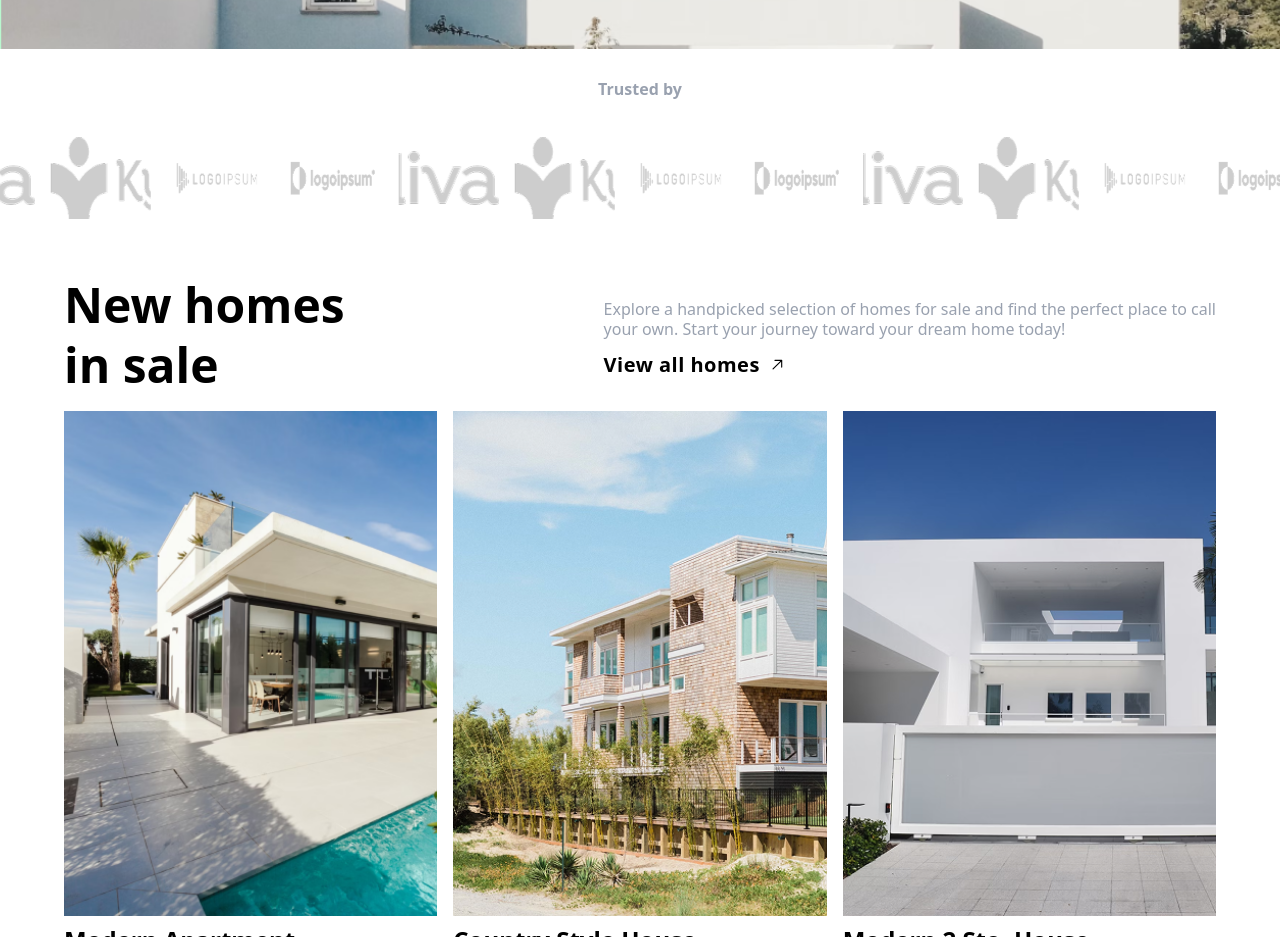
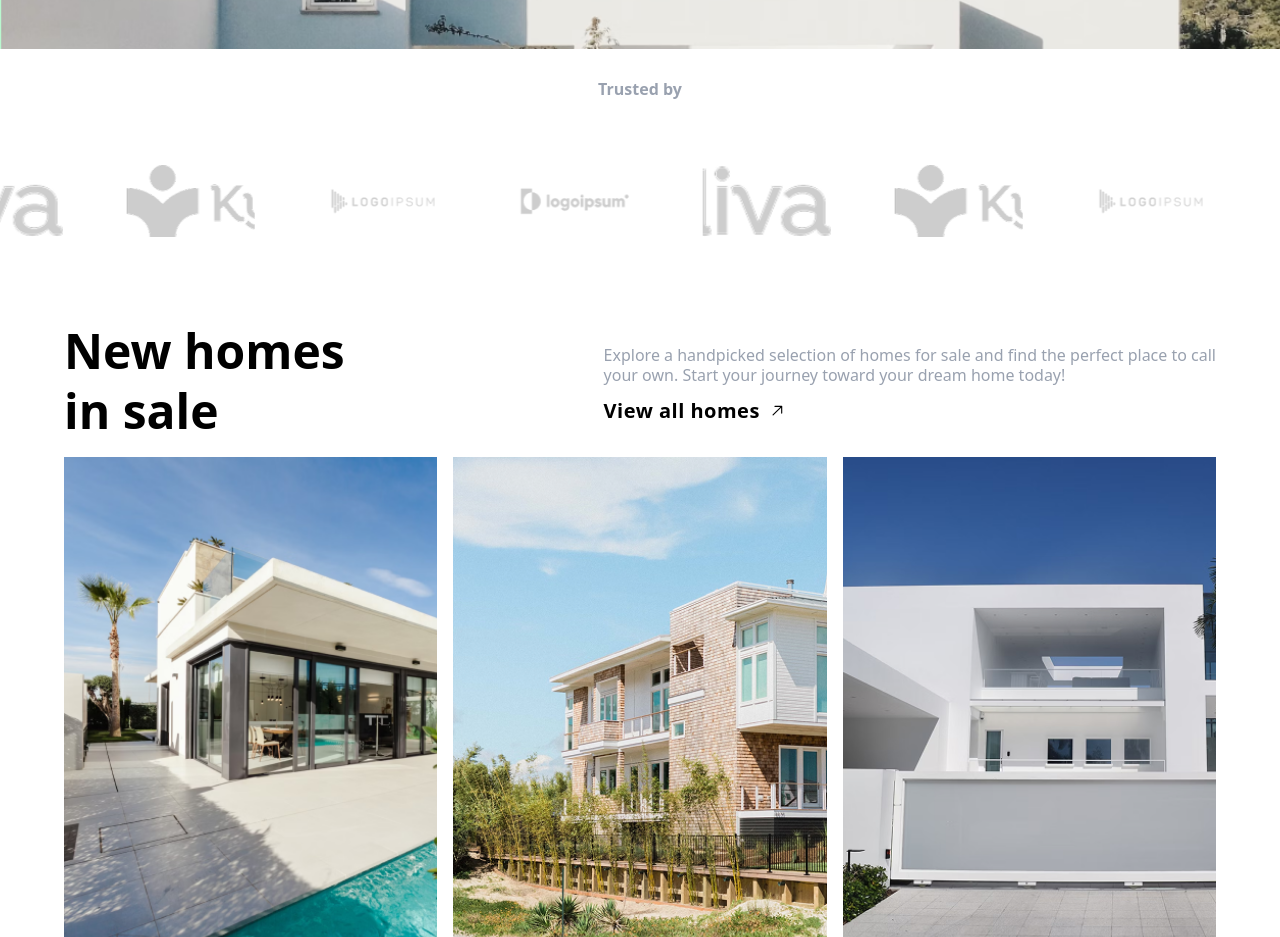
Before and after one commit to Kaveeshala/LandingPage, a Next.js app: page / in a window 1280 px wide. Shown: the part 820-1757 px from the top of the page. Built offline with nearby package versions, Linux system fonts and the light colour scheme.

Commit message:
Complete client section

```diff
--- /dev/null
+++ b/src/app/components/Clients.jsx
@@ -0,0 +1,36 @@
+import { Marquee } from '@/components/magicui/marquee'
+import Image from 'next/image'
+import React from 'react'
+import image_iva from '../../../public/images/image_iva.png'
+import image_ky from '../../../public/images/image_ky.png'
+import image_logoIP from '../../../public/images/image_logoIP.png'
+import image_logol from '../../../public/images/image_logol.png'
+
+
+export default function Clients() {
+
+    const images = [
+        image_iva,
+        image_ky,
+        image_logoIP,
+        image_logol
+
+    ]
+
+  return (
+    <Marquee className="your-custom-class" pauseOnHover>
+
+        {images.map((image, index ) => (
+             <div key={index} className='relative w-32 h-32 ml-12'>
+            <Image
+
+            src={image}
+            alt='image'
+            layout='fill'
+            objectFit='contain'/>
+             </div>
+        ))}
+
+      </Marquee>
+  )
+}
--- a/src/app/page.js
+++ b/src/app/page.js
@@ -14,6 +14,7 @@ import { Accordion } from "@/components/ui/accordion";
 import { GoArrowUpRight } from "react-icons/go";
 import Artcles from "./components/Artcles";
 import HeroSection from "./components/HeroSection";
+import Clients from "./components/Clients";
 
 export default function Home() {
   return (
@@ -28,12 +29,7 @@ export default function Home() {
 
       <h1 className="text-gray-400 text-center py-7 font-semibold">Trusted by</h1>
 
-      <Marquee className="your-custom-class" pauseOnHover>
-        <Image src={image_iva} alt="Image 1" width={100} height={100} />
-        <Image src={image_ky} alt="Image 2" width={100} height={100} />
-        <Image src={image_logoIP} alt="Image 3" width={100} height={100} />
-        <Image src={image_logol} alt="Image 4" width={100} height={100} />
-      </Marquee>
+      <Clients />
 
       <section className="flex flex-col py-9 px-16">
         <div className="flex justify-between items-center mb-4">
```
